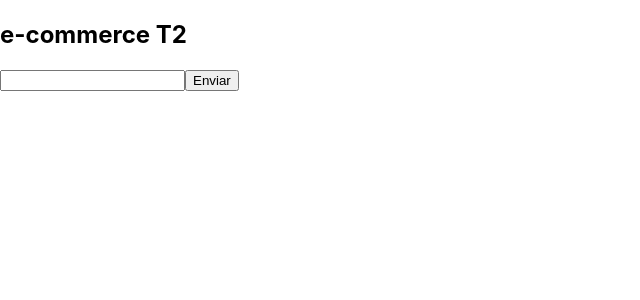
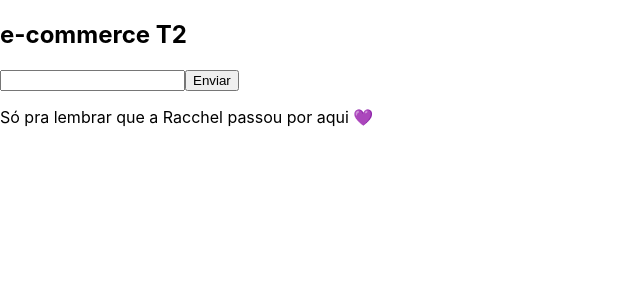
Before and after one commit to IaveL/testes-codigo, a React (Create React App) app: page / in a window 1280 px wide. Shown: the top 300 px of the page, without its empty margins (0-640 px from the left). Built offline with nearby package versions, Linux system fonts and the light colour scheme.

Commit message:
for you to remember me

```diff
--- a/src/App.jsx
+++ b/src/App.jsx
@@ -356,6 +356,7 @@ export default function App() {
       onChange={(e)=>{setInput(e.target.value)}}/>
       <button onClick={()=>{handleClick()}}>Enviar</button>
      {bought && <h1>Obrigado por comprar, {name}.</h1>}
+      <p>Só pra lembrar que a Racchel passou por aqui 💜</p>
 
     </div>
   )
```
